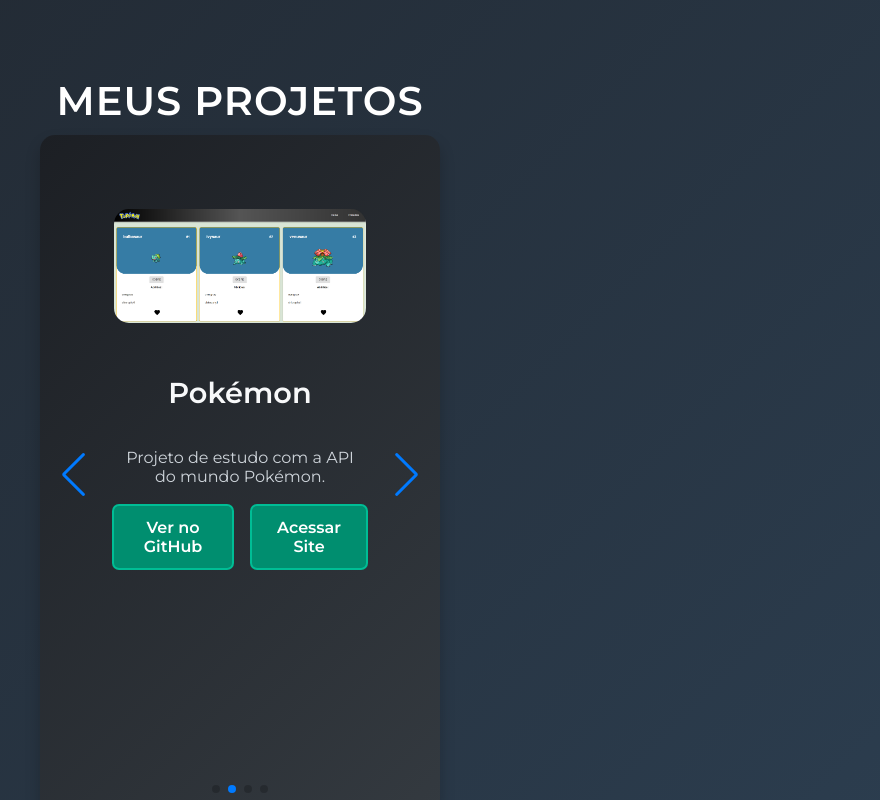
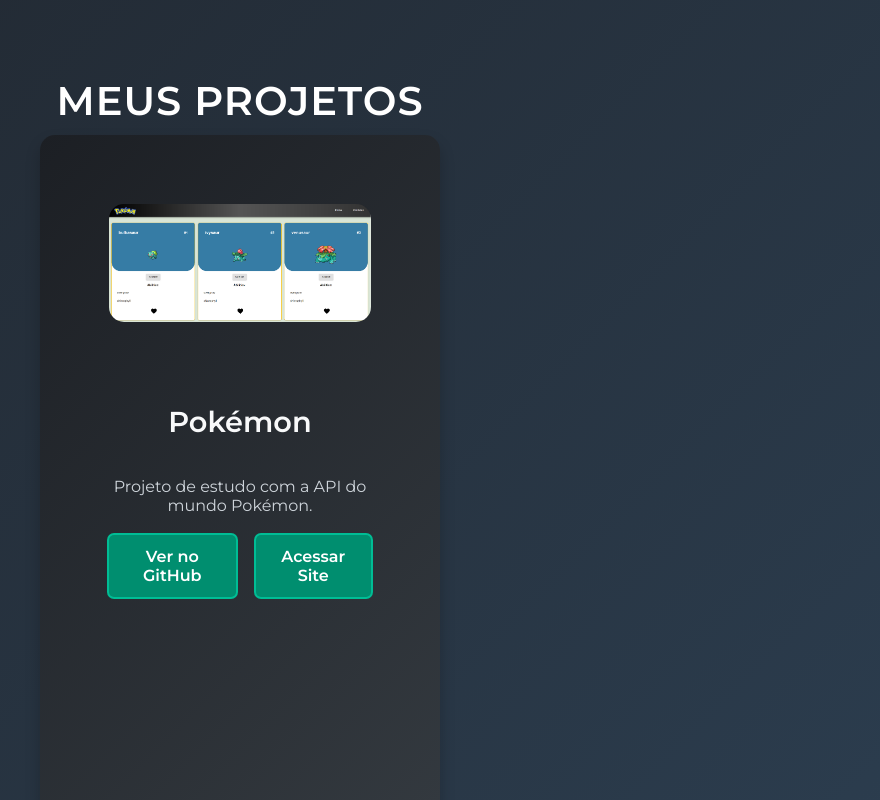
Before and after one commit to felipesinn/portifolio_felipe_react, a React (Vite) app: page / in a window 1280 px wide. Shown: the part 2620-3420 px from the top of the page, without its empty margins (400-1280 px from the left). Built offline with nearby package versions, Linux system fonts and the light colour scheme.

Commit message:
refatorado os botoes de nav

```diff
--- a/src/components/projects/ProjectsPage.tsx
+++ b/src/components/projects/ProjectsPage.tsx
@@ -3,7 +3,6 @@
 import {
   Autoplay,
   EffectCoverflow,
-  Navigation,
   Pagination,
 } from "swiper/modules";
 import "swiper/css";
@@ -61,7 +60,7 @@
       <div id="projetos">
         <CarouselContainer>
         <Swiper
-            modules={[Autoplay, EffectCoverflow, Navigation, Pagination]}
+  modules={[Autoplay, EffectCoverflow, Pagination]} // Remova o Navigation daqui
   effect="coverflow"
   grabCursor
   centeredSlides
@@ -74,7 +73,6 @@
     modifier: 1,
   }}
   pagination={{ clickable: true }}
-            navigation
   autoplay={{
     delay: 5500,
     disableOnInteraction: false,
@@ -94,6 +92,7 @@
     },
   }}
 >
+
             {projects.map((project) => (
               <SwiperSlide key={project.id}>
                 <SlideContent>
--- a/src/components/projects/ProjectsStyles.ts
+++ b/src/components/projects/ProjectsStyles.ts
@@ -5,7 +5,7 @@
   margin: 0 auto;
   width: 100%;
   max-width: 400px;
-  padding: 10px;
+  padding: 5px;
   border-radius: 15px;
   box-shadow: 0 8px 15px rgba(0, 0, 0, 0.2);
 
@@ -31,7 +31,7 @@
   width: 100%;
   max-width: 400px;
   border-radius: 15px;
-  margin-bottom: 20px;
+  margin-bottom: 50px;
   transition: transform 0.3s ease;
 
   &:hover {
```
Lines whose indentation alone changed are shown as unchanged.
